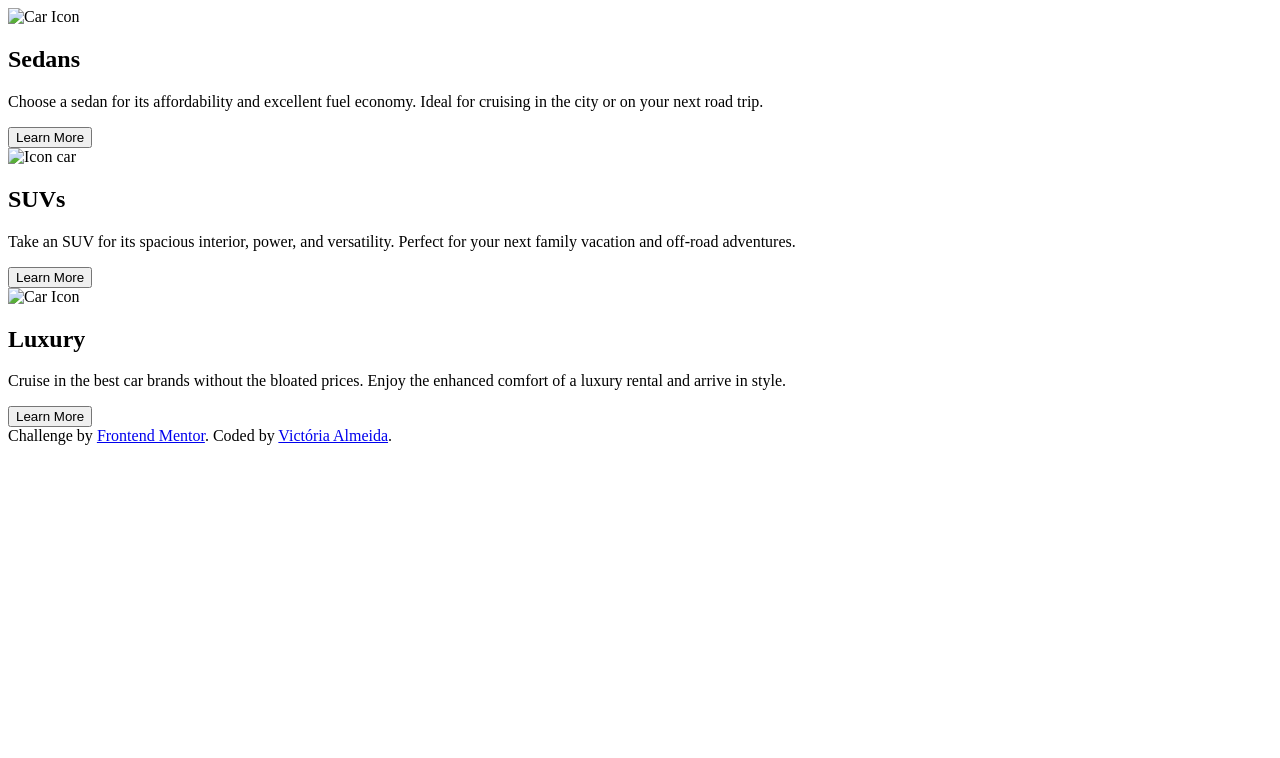
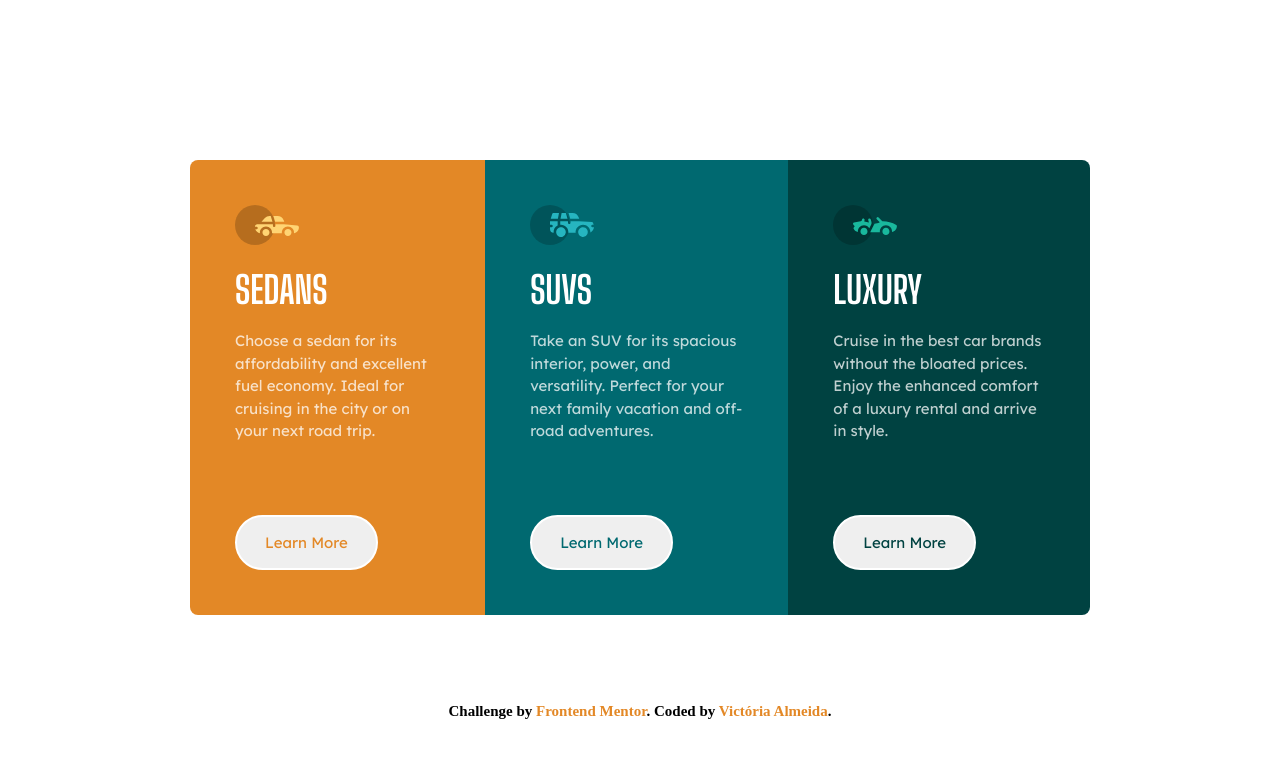
Before and after one commit to ma-vick/3-column-preview-card-component-main, a plain HTML site: page index.html in a window 1280 px wide. Drawn offline with Linux system fonts and the light colour scheme; the site is published under a folder, as on GitHub Pages, so addresses that start at the root find nothing.

Commit message:
modified path assets

```diff
--- a/index.html
+++ b/index.html
@@ -5,26 +5,26 @@
   <meta name="viewport" content="width=device-width, initial-scale=1.0">
   <link rel="icon" type="image/png" sizes="32x32" href="./images/favicon-32x32.png">
   <title>Frontend Mentor | 3-column preview card component</title>
-  <link rel="stylesheet" href="/assets/css/style.css">
+  <link rel="stylesheet" href="assets/css/style.css">
 </head>
 <body>
   <main class="container">
     <div class="box one">
-      <img src="/assets/images/icon-sedans.svg" alt="Car Icon" class="icon-car">
+      <img src="assets/images/icon-sedans.svg" alt="Car Icon" class="icon-car">
       <h2>Sedans</h2>
       <p>Choose a sedan for its affordability and excellent fuel economy. Ideal for cruising in the city
         or on your next road trip.</p>
       <a href="#"><button>Learn More</button></a>
     </div>
     <div class="box two">
-      <img src="/assets/images/icon-suvs.svg" alt="Icon car" class="icon-car">
+      <img src="assets/images/icon-suvs.svg" alt="Icon car" class="icon-car">
       <h2>SUVs</h2>
       <p>Take an SUV for its spacious interior, power, and versatility. Perfect for your next family vacation
         and off-road adventures.</p>
       <a href="#"><button>Learn More</button></a>
     </div>
     <div class="box three">
-      <img src="/assets/images/icon-luxury.svg" alt="Car Icon" class="icon-car">
+      <img src="assets/images/icon-luxury.svg" alt="Car Icon" class="icon-car">
       <h2>Luxury</h2>
       <p>Cruise in the best car brands without the bloated prices. Enjoy the enhanced comfort of a luxury rental and arrive in style.</p>
       <a href="#"><button>Learn More</button></a>
```
